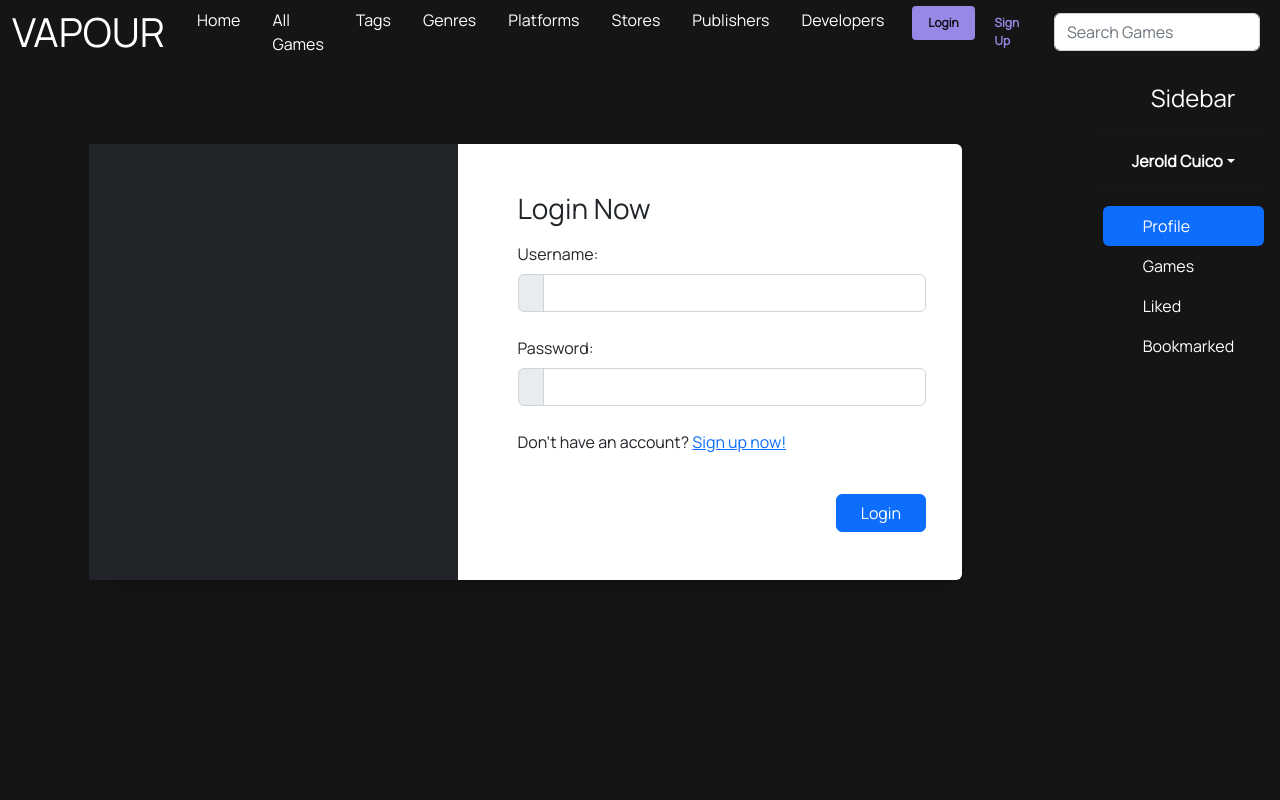
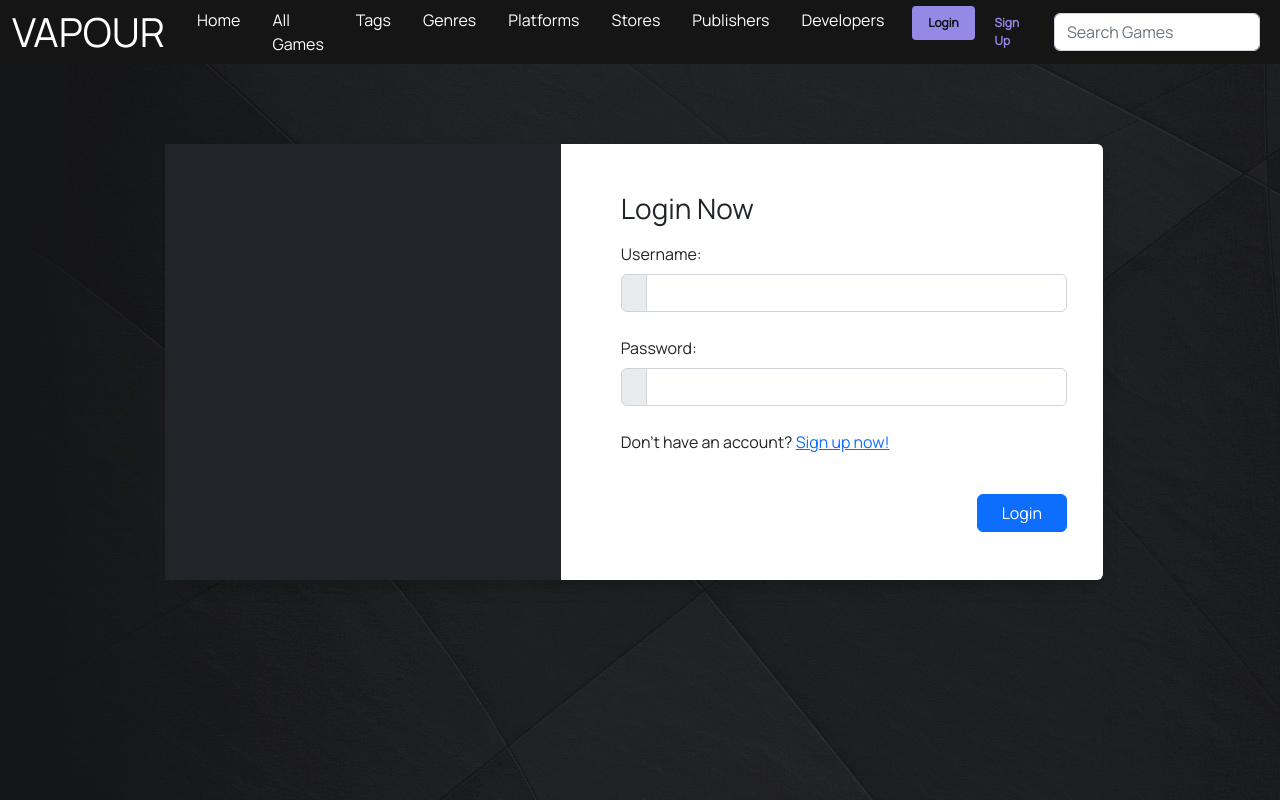
Before and after one commit to jeroldcuico/Vapour, a React (Vite) app in the folder frontend/: page /login in a window 1280 px wide. Built offline with nearby package versions, Linux system fonts and the light colour scheme.

Commit message:
My Accounts

```diff
--- a/frontend/src/App.jsx
+++ b/frontend/src/App.jsx
@@ -1,4 +1,4 @@
-import React from "react";
+import React, { useContext } from "react";
 import { Routes, Route } from "react-router-dom";
 
 import {
@@ -20,8 +20,15 @@ import Login from "./Navigation/Login";
 import Profile from "./Navigation/Profile";
 import Registration from "./Navigation/Registration";
 import Test from "./Test";
+import { AuthContext } from "./hooks/AuthProvider";
 
 function App() {
+  const authContext = useContext(AuthContext);
+  // Check if authContext is undefined
+  if (!authContext) {
+    return <div>Loading...</div>; // or display an error message
+  }
+
   return (
     <>
       <Routes>
--- a/frontend/src/Navigation/Header.jsx
+++ b/frontend/src/Navigation/Header.jsx
@@ -15,8 +15,10 @@ export default function Header() {
   ];
 
   const location = useLocation();
+  const authContext = useContext(AuthContext);
   const { loggedIn, username, message, login, logout } =
     useContext(AuthContext);
+
   const [query, setQuery] = useState("");
   let navigate = useNavigate();
   const handleSearch = (e) => {
@@ -122,6 +124,7 @@ export default function Header() {
           </div>
         </div>
       </nav>
+      {loggedIn ? (
         <div className="row">
           <div className="col-md-10">
             <Suspense>
@@ -132,6 +135,11 @@ export default function Header() {
             <Sidebar />
           </div>
         </div>
+      ) : (
+        <Suspense>
+          <Outlet />
+        </Suspense>
+      )}
     </>
   );
 }
--- a/frontend/src/Navigation/Sidebar.jsx
+++ b/frontend/src/Navigation/Sidebar.jsx
@@ -3,7 +3,7 @@ import React from "react";
 export default function Sidebar() {
   return (
     <>
-      <div className="sidebar d-flex flex-column flex-shrink-0 p-3 h-100">
+      <div className="sidebar d-flex flex-column flex-shrink-0 h-100 p-3">
         <a
           href="/"
           className="d-flex align-items-center mb-3 mb-md-0 me-md-auto text-white text-decoration-none"
@@ -14,7 +14,7 @@ export default function Sidebar() {
           <span className="fs-4">Sidebar</span>
         </a>
         <hr />
-        <div className="dropdown">
+        <div className="dropdown" >
           <a
             href="#"
             className="d-flex align-items-center text-white justify-content-center text-decoration-none dropdown-toggle"
@@ -32,7 +32,7 @@ export default function Sidebar() {
           </ul>
         </div>
         <hr />
-        <ul className="nav nav-pills flex-column mb-auto">
+        <ul className="nav nav-pills flex-column">
           <li className="nav-item">
             <a href="#" className="nav-link active" aria-current="page">
               <svg className="bi pe-none me-2" width="16" height="16">
--- a/frontend/src/index.css
+++ b/frontend/src/index.css
@@ -12,6 +12,8 @@
 
 body {
   background-color: #151515;
+  background-image: url('./assets/black.jpg');
+  overflow-x: hidden;
 }
 
 .navbar,
@@ -197,6 +199,7 @@ span.welcome {
 a.profile {
   text-decoration: none;
   color: var(--primary-color);
+  text-transform: capitalize;
   font-size: 13px;
 }
 a.profile:hover {
```
Also changed, not shown: frontend/src/assets/black.jpg (added), frontend/src/assets/teal.jpg (added). Lines whose indentation alone changed are shown as unchanged.
